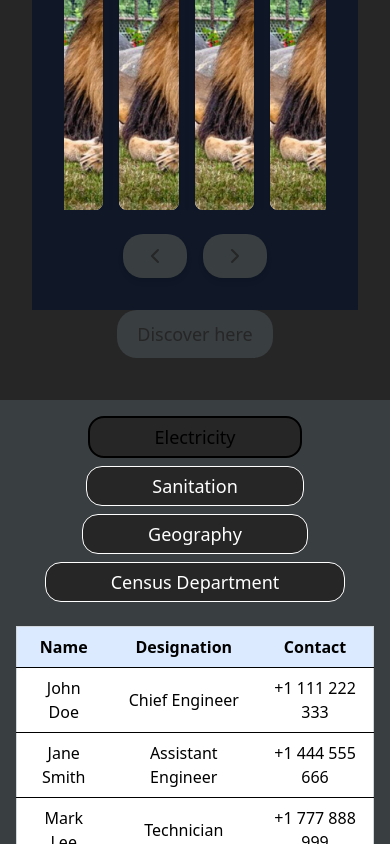
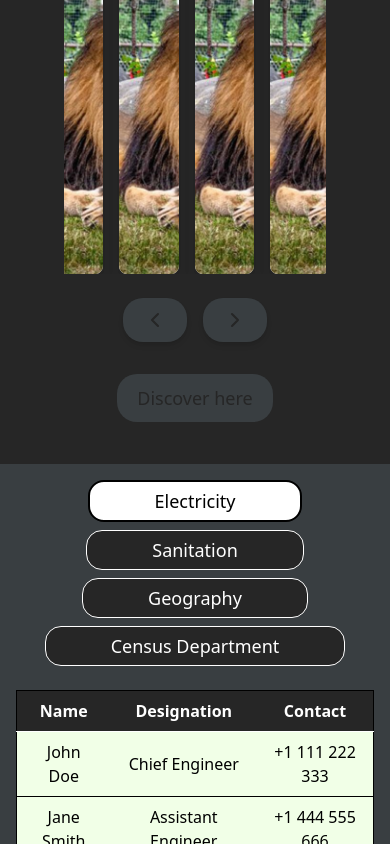
Before and after one commit to THOTAGANESH007/mini_project, a React (Vite) app in the folder Frontend/: page / in a window 390 px wide. Shown: the part 1156-2000 px from the top of the page. Built offline with nearby package versions, Linux system fonts and the light colour scheme.

Commit message:
fix:Updated the UI of Landing page

```diff
--- a/Frontend/src/components/LandingPage/Explore.jsx
+++ b/Frontend/src/components/LandingPage/Explore.jsx
@@ -14,7 +14,7 @@ export default function Explore() {
             </div>
             <button
              onClick={() => navigate("/places")}
-             className='mx-auto block exlore-button text-lg '>Discover here</button>
+             className='mx-auto cursor-pointer block exlore-button text-lg '>Discover here</button>
 
     </div>
 
--- a/Frontend/src/components/LandingPage/ExploreCards.jsx
+++ b/Frontend/src/components/LandingPage/ExploreCards.jsx
@@ -2,7 +2,7 @@ import React, { useRef, useEffect } from 'react';
 import { ChevronLeft, ChevronRight } from 'lucide-react';
 
 const Card = ({ image }) => (
-  <div className="bg-white shadow-lg rounded-lg overflow-hidden flex-none w-[22.8%] h-80 mx-2 transition-transform duration-300 hover:-translate-y-6">
+  <div className="bg-white shadow-lg rounded-lg overflow-hidden flex-none w-[22.8%] h-96 mx-2 transition-transform duration-300 hover:-translate-y-6">
     <img src={image} alt="Sample" className="w-full h-full object-cover cursor-pointer" />
   </div>
 );
@@ -48,7 +48,7 @@ function ExploreCards() {
   };
 
   return (
-    <div className="p-8 bg-gray-900 text-white flex flex-col items-center">
+    <div className="p-8  text-white flex flex-col items-center">
       {/* Explore Section Title */}
       <h1 className="text-4xl font-bold text-gray-300 mb-6">Explore</h1>
 
@@ -61,10 +61,10 @@ function ExploreCards() {
 
       {/* Arrow Buttons */}
       <div className="flex mt-6 gap-4">
-        <button onClick={scrollLeft} className="p-3 bg-blue-500 text-white rounded-full shadow-md hover:bg-blue-600 transition">
+        <button onClick={scrollLeft} className="p-3 cursor-pointer bg-blue-500 text-white rounded-full shadow-md hover:bg-blue-600 transition">
           <ChevronLeft />
         </button>
-        <button onClick={scrollRight} className="p-3 bg-blue-500 text-white rounded-full shadow-md hover:bg-blue-600 transition">
+        <button onClick={scrollRight} className="p-3 cursor-pointer bg-blue-500 text-white rounded-full shadow-md hover:bg-blue-600 transition">
           <ChevronRight />
         </button>
       </div>
--- a/Frontend/src/components/LandingPage/Info.jsx
+++ b/Frontend/src/components/LandingPage/Info.jsx
@@ -35,7 +35,7 @@ const Info = () => {
                 {Object.keys(departmentDetails).map((dept) => (
                     <button
                         key={dept}
-                        className={`py-1 px-3 text-lg border-2 rounded-2xl filter-btn
+                        className={`py-1 px-3 cursor-pointer text-lg border-2 rounded-2xl filter-btn
                             ${selectedDept === dept
                                 ? 'select'
                                 : 'bg-gray-200 border-transparent notselect'}
@@ -49,8 +49,8 @@ const Info = () => {
 
             {/* Table for Selected Department */}
             <div className="overflow-x-auto">
-                <table className="min-w-full border border-gray-300 bg-white rounded-md">
-                    <thead className="bg-blue-100">
+                <table className="min-w-full border  bg-white rounded-md">
+                    <thead style={{backgroundColor:"#262626"}} className="text-white">
                         <tr>
                             <th className="py-2 px-4 border-b">Name</th>
                             <th className="py-2 px-4 border-b">Designation</th>
@@ -59,7 +59,7 @@ const Info = () => {
                     </thead>
                     <tbody>
                         {departmentDetails[selectedDept].map((person, index) => (
-                            <tr key={index} className="hover:bg-blue-50 transition">
+                            <tr style={{backgroundColor:"#F1FFE7"}} key={index} className="hover:bg-blue-50 transition">
                                 <td className="text-center py-2 px-4 border-b font-medium">{person.name}</td>
                                 <td className="text-center py-2 px-4 border-b">{person.designation}</td>
                                 <td className="text-center py-2 px-4 border-b">{person.contact}</td>
@@ -70,7 +70,7 @@ const Info = () => {
             </div>
             <div className="mt-4 text-center">
     <Link to={'/officals/'}>
-        <button className="bg-blue-500 text-white px-4 py-2 rounded-md hover:bg-blue-600 transition">
+        <button style={{backgroundColor:"#262626"}}  className="cursor-pointer  text-white px-4 py-2 rounded-md hover:bg-blue-600 transition border border-rounded">
             More contacts...
         </button>
     </Link>
--- a/Frontend/src/components/LandingPage/LastSection.jsx
+++ b/Frontend/src/components/LandingPage/LastSection.jsx
@@ -6,10 +6,10 @@ import { useNavigate } from "react-router-dom";
 export default function LastSection() {
   const navigate = useNavigate();
   return (
-    <div className="flex flex-col md:flex-row gap-4 p-6 bg-gray-900">
+    <div style={{backgroundColor:"#F1FFE7"}} className="flex flex-col md:flex-row gap-4 p-6 ">
 
       {/* Left Section */}
-      <div className="w-full md:w-1/2 bg-green-100 text-black p-6 rounded-2xl shadow-lg">
+      <div  style={{backgroundColor:"#C2E7DA"}}className="w-full md:w-1/2  text-black p-6 rounded-2xl shadow-lg">
         <h1 className="text-center text-3xl mb-4 font-semibold">About GHMC</h1>
         <p className="text-justify mb-4 leading-relaxed">
           Greater Hyderabad Municipal Corporation is a civic administrative body
@@ -22,7 +22,7 @@ export default function LastSection() {
         </p>
         <button
          onClick={() => navigate("/about")}
-         className="border border-black py-2 px-6 rounded-2xl bg-white hover:bg-gray-200 transition">
+         className="cursor-pointer border border-black py-2 px-6 rounded-2xl bg-white hover:bg-gray-200 transition">
           Read More...
         </button>
       </div>
--- a/Frontend/src/style/Home.css
+++ b/Frontend/src/style/Home.css
@@ -131,7 +131,7 @@
 }
 .select{
   color: black;
-  background-color: #262626;
+  background-color: white;
   border: 2px solid black;
 }
 .notselect{
```
